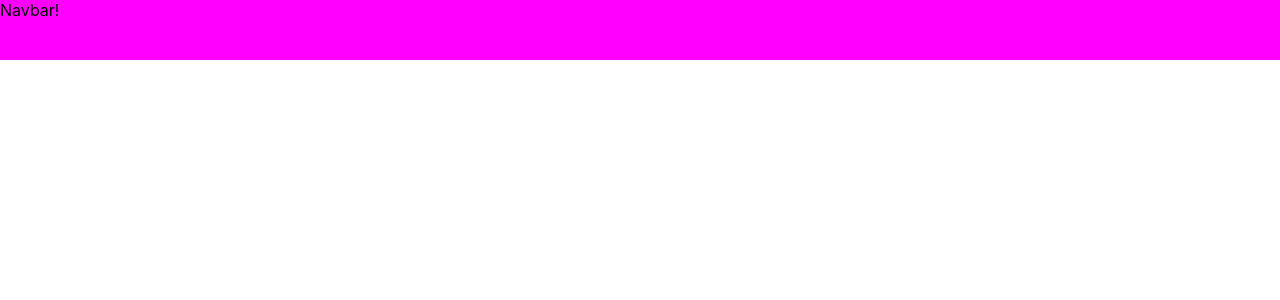
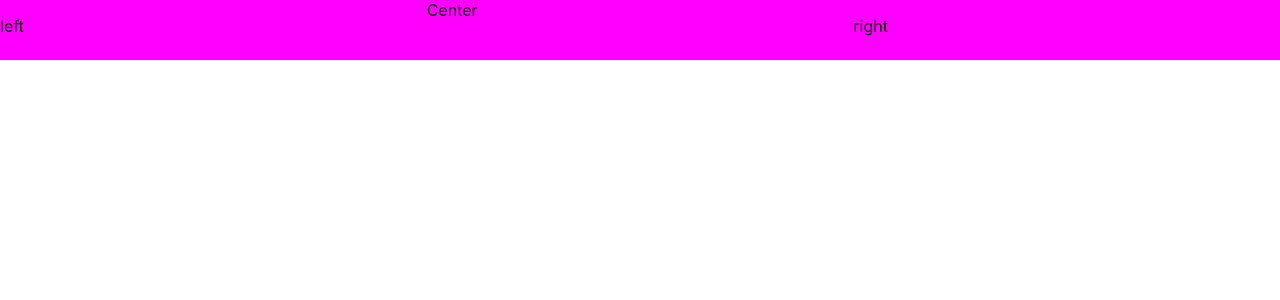
Before and after one commit to lillianaleecode/gripCommerce, a React (Create React App) app: page / in a window 1280 px wide. Shown: the top 300 px of the page. Built offline with nearby package versions, Linux system fonts and the light colour scheme.

Commit message:
NavBar. structuring basic navbar by styling it

```diff
--- a/src/components/Navbar.jsx
+++ b/src/components/Navbar.jsx
@@ -2,16 +2,43 @@ import React from 'react'
 import styled from 'styled-components'
 
 //Styles: (using styled-components)
-const Container = styled.div`
+const Container = styled.div
+`
     height:60px;
     background-color: magenta;
 `
+const Wrapper = styled.div
+`
+    display: flex;
+    justify-content: space-between;
 
+`
+const Left = styled.div`
+    flex: 1;
+`
+
+const Center = styled.div`
+    flex: 1;
+`
+const Right = styled.div`
+    flex: 1;
+`
 
 const Navbar = () => {
   return (
     //<div>Navbar!</div> //instead of doing it like this, use styled-components to style css it.
-    <Container>Navbar!</Container>
+    <Container>
+        <Wrapper>
+            <Left>
+                <p>left</p>
+            </Left>
+            <Center>Center</Center>
+            <Right>
+                <p>right</p>
+            </Right>
+        </Wrapper>
+
+    </Container>
 
   )
 }
```
